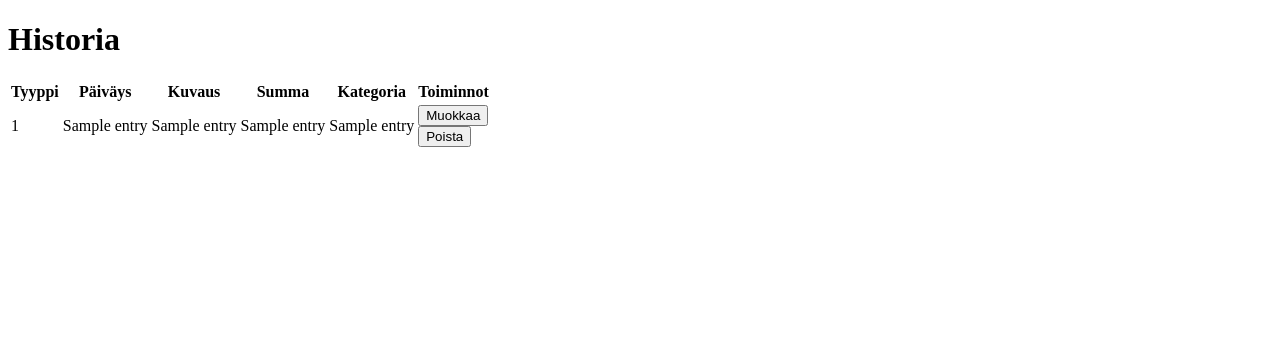
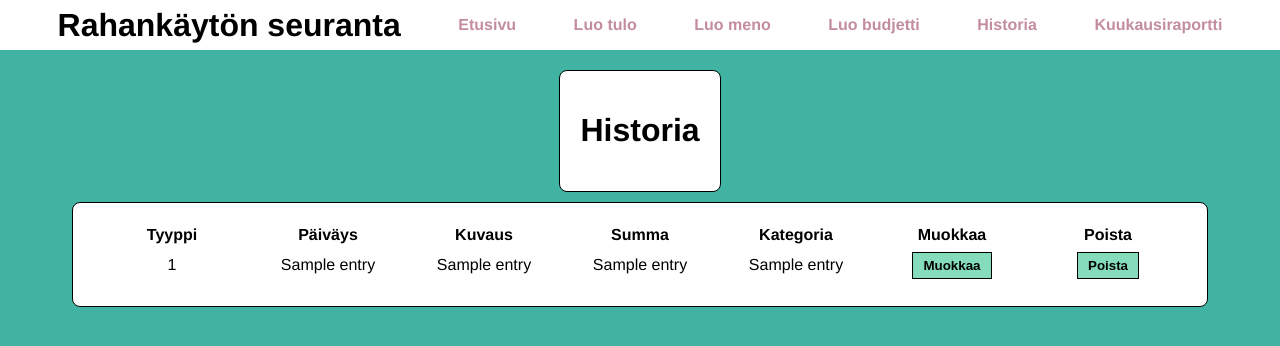
Before and after one commit to labyrine/expense-tracker, a Flask app: template templates/history.html in a window 1280 px wide. Shown: the top 346 px of the page. Run offline with Flask 3, Linux system fonts and the light colour scheme; the template is opened without the code that fills it: most values are stand-ins (such as "Sample title", 1, 10 or a date in 2020).

Commit message:
Update appearance of history page

```diff
--- a/templates/history.html
+++ b/templates/history.html
@@ -1,11 +1,10 @@
-<!DOCTYPE html>
-<html>
-  <head>
-    <meta charset="UTF-8">
-    <title>Historia</title>
-  </head>
-  <body>
+{% extends "layout.html" %}
+{% block title %}Historia{% endblock %}
+{% block content %}
+<div class="main_box">
    <h1>Historia</h1>
+</div>
+   <div class="main_box">
    <table>
        <tr>
            <th>Tyyppi</th>
@@ -13,31 +12,34 @@
            <th>Kuvaus</th>
            <th>Summa</th>
            <th>Kategoria</th>
-          <th>Toiminnot</th>
+           <th>Muokkaa</th>
+           <th>Poista</th>
        </tr>
        {% for entry in entries %}
        <tr>
-          <td>{{ entry[0] }}</td>
-          <td>{{ entry[1] }}</td>
-          <td>{{ entry[2] }}</td>
-          <td>{{ entry[3] }}</td>
-          <td>{{ entry[4] }}</td>
-          <td>
+           <td class="column-box">{{ entry[0] }}</td>
+           <td class="column-box">{{ entry[1] }}</td>
+           <td class="column-box">{{ entry[2] }}</td>
+           <td class="column-box">{{ entry[3] }}</td>
+           <td class="column-box">{{ entry[4] }}</td>
+           <td class="column-box">
                <form action="/edit" method="POST">
                    <input type="hidden" name="entry_id" value="{{ entry[5] }}">
                    <input type="hidden" name="table_name" value="{% if entry[0] == 'Tulo' %}income{% else %}expenses{% endif %}">
-              <button type="submit">Muokkaa</button>
+                   <button type="submit" class="custom-button">Muokkaa</button>
                    <input type="hidden" name="csrf_token" value="{{ session.csrf_token }}">
                </form>
+           </td>
+           <td class="column-box">
                <form action="/delete" method="POST" onsubmit="return confirm('Haluatko varmasti poistaa merkinnän?')">
                    <input type="hidden" name="entry_id" value="{{ entry[5] }}">
                    <input type="hidden" name="table_name" value="{% if entry[0] == 'Tulo' %}income{% else %}expenses{% endif %}">
-              <button type="submit">Poista</button>
+                   <button type="submit" class="custom-button">Poista</button>
                    <input type="hidden" name="csrf_token" value="{{ session.csrf_token }}">
                </form>
            </td>
        </tr>
        {% endfor %}
    </table>
-  </body>
-</html>
+   </div>
+{% endblock %}
--- a/templates/layout.html
+++ b/templates/layout.html
@@ -32,7 +32,7 @@
         padding: 20px;
         border: 1px solid black;
         border-radius: .5em;
-        max-width: 65em;
+        max-width: 85em;
         text-align: center;
         margin-bottom: 10px;
     }
@@ -49,6 +49,16 @@
         top: 80px;
         right: 10px;
         margin-right: 20px;
+    }
+
+      .column-box {
+        background: white;
+        padding: 5px;
+        border-radius: .5em;
+        max-width: 9em;
+        min-width: 9em;
+        text-align: center;
+        margin-bottom: 9px;
     }
 
     input[type="submit"] {
```
Lines whose indentation alone changed are shown as unchanged.
